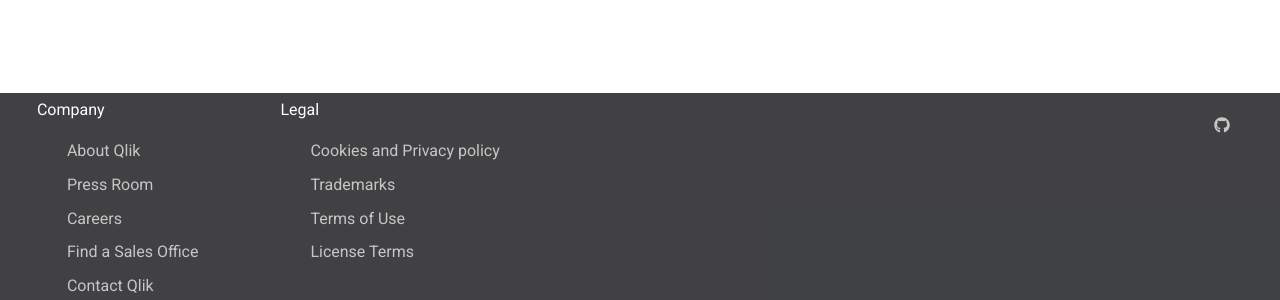
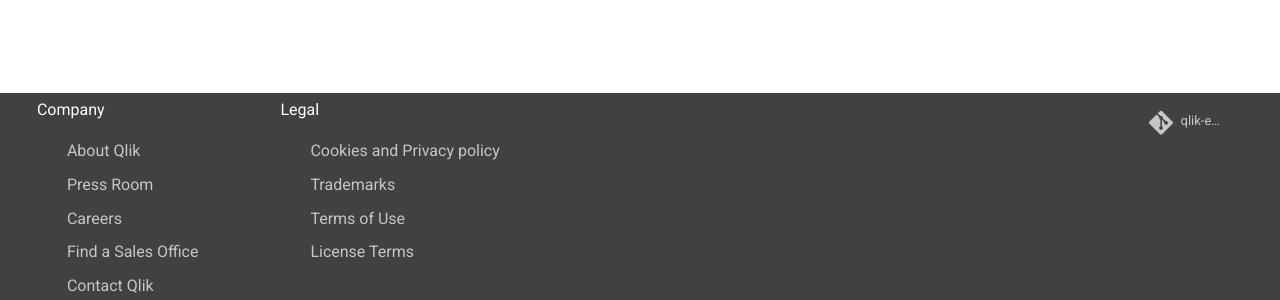
Before and after one commit to qlik-oss/core-website, an MkDocs documentation site: the page built from docs/index.md, in a window 1280 px wide. Shown: the part 556-856 px from the top of the page. Built offline with MkDocs 1.6.1 and Material for MkDocs 9.7.7, drawn with Linux system fonts in a browser that asks for light colours; comment, search, counter and statistics services are not loaded; old or Windows-style settings are respelled for this version of MkDocs.

```diff
--- a/mkdocs.yml
+++ b/mkdocs.yml
@@ -18,14 +18,9 @@
   - toc:
       permalink: true
 
-# repo_name: 'qlik-ea/info'
-# repo_url: 'https://github.com/qlik-ea/info'
+repo_name: 'qlik-ea/info'
+repo_url: 'https://github.com/qlik-ea/info'
 google_analytics: ['UA-110266862-1', 'ca.qliktive.com']
-
-extra:
-  social:
-    - type: 'github'
-      link: 'https://github.com/qlik-ea/info'
 
 pages:
   - startpage: index.md
--- a/theme/partials/footer.html
+++ b/theme/partials/footer.html
@@ -60,10 +60,13 @@
         <label>Copyright © 1993-2018 QlikTech International AB. All rights reserved.</label>
       </div>
 
-      <!-- Social links -->
-      {% block social %}
-        {% include "partials/social.html" %}
-      {% endblock %}
+      {% if config.repo_url %}
+        <div class="md-flex__cell md-flex__cell--shrink">
+          <div class="md-header-nav__source">
+            {% include "partials/source.html" %}
+          </div>
+        </div>
+      {% endif %}
     </div>
   </div>
 </footer>
--- a/theme/partials/header.html
+++ b/theme/partials/header.html
@@ -83,15 +83,6 @@
             {% endif %}
           {% endblock %}
         </div>
-
-        <!-- Repository containing source -->
-        {% if config.repo_url %}
-          <div class="md-flex__cell md-flex__cell--shrink">
-            <div class="md-header-nav__source">
-              {% include "partials/source.html" %}
-            </div>
-          </div>
-        {% endif %}
       </div>
     </nav>
   </header>
```
